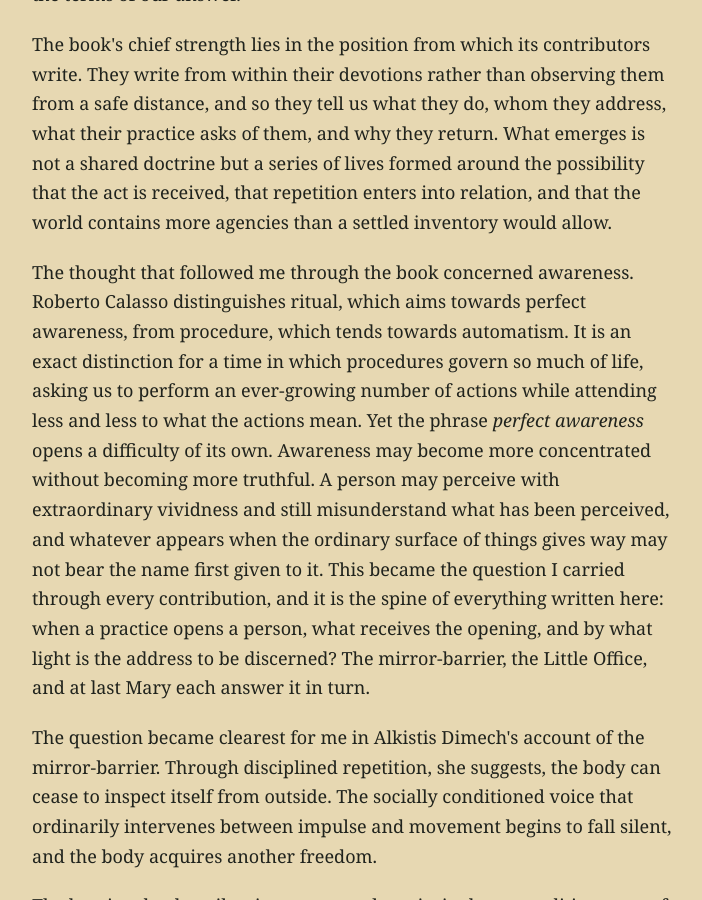
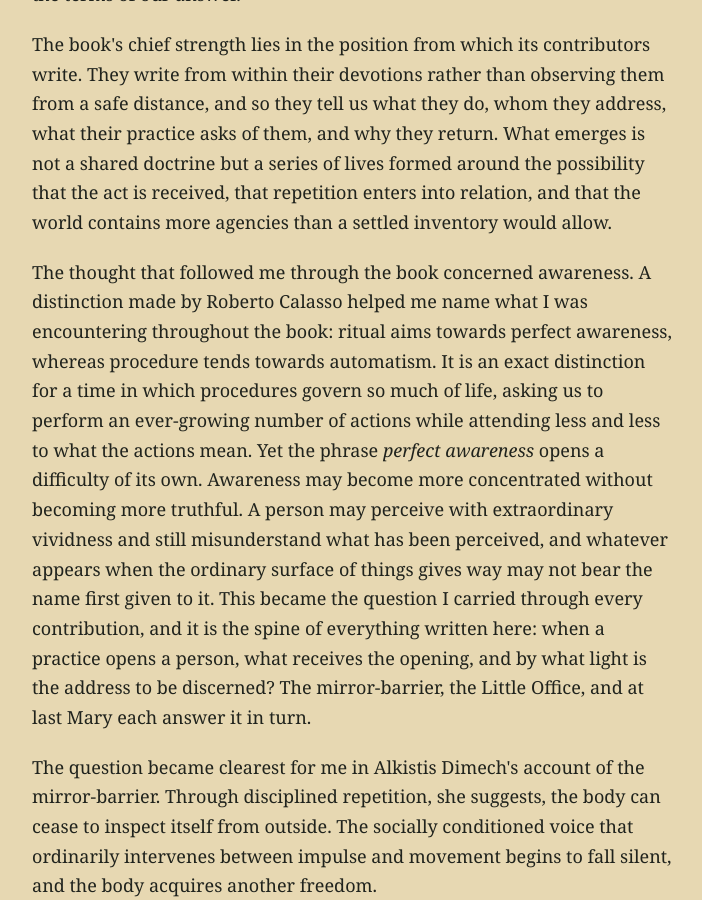
Before and after one commit to pytfarrugia-bit/pytfarrugia-bit.github.io, a Jekyll site: the page green-books-devoted.html, which Jekyll copies as it is, in a window 1280 px wide and 900 px high, scrolled down 939 px. Shown: the whole window, without its empty margins (288-990 px from the left). Built offline with Jekyll 4.4.1, drawn with Linux system fonts in a browser that asks for light colours.

Commit message:
Clarify Calasso reference

```diff
--- a/green-books-devoted.html
+++ b/green-books-devoted.html
@@ -38,7 +38,7 @@
 
       <p>The book's chief strength lies in the position from which its contributors write. They write from within their devotions rather than observing them from a safe distance, and so they tell us what they do, whom they address, what their practice asks of them, and why they return. What emerges is not a shared doctrine but a series of lives formed around the possibility that the act is received, that repetition enters into relation, and that the world contains more agencies than a settled inventory would allow.</p>
 
-      <p>The thought that followed me through the book concerned awareness. Roberto Calasso distinguishes ritual, which aims towards perfect awareness, from procedure, which tends towards automatism. It is an exact distinction for a time in which procedures govern so much of life, asking us to perform an ever-growing number of actions while attending less and less to what the actions mean. Yet the phrase <em>perfect awareness</em> opens a difficulty of its own. Awareness may become more concentrated without becoming more truthful. A person may perceive with extraordinary vividness and still misunderstand what has been perceived, and whatever appears when the ordinary surface of things gives way may not bear the name first given to it. This became the question I carried through every contribution, and it is the spine of everything written here: when a practice opens a person, what receives the opening, and by what light is the address to be discerned? The mirror-barrier, the Little Office, and at last Mary each answer it in turn.</p>
+      <p>The thought that followed me through the book concerned awareness. A distinction made by Roberto Calasso helped me name what I was encountering throughout the book: ritual aims towards perfect awareness, whereas procedure tends towards automatism. It is an exact distinction for a time in which procedures govern so much of life, asking us to perform an ever-growing number of actions while attending less and less to what the actions mean. Yet the phrase <em>perfect awareness</em> opens a difficulty of its own. Awareness may become more concentrated without becoming more truthful. A person may perceive with extraordinary vividness and still misunderstand what has been perceived, and whatever appears when the ordinary surface of things gives way may not bear the name first given to it. This became the question I carried through every contribution, and it is the spine of everything written here: when a practice opens a person, what receives the opening, and by what light is the address to be discerned? The mirror-barrier, the Little Office, and at last Mary each answer it in turn.</p>
 
       <p>The question became clearest for me in Alkistis Dimech's account of the mirror-barrier. Through disciplined repetition, she suggests, the body can cease to inspect itself from outside. The socially conditioned voice that ordinarily intervenes between impulse and movement begins to fall silent, and the body acquires another freedom.</p>
 
```
